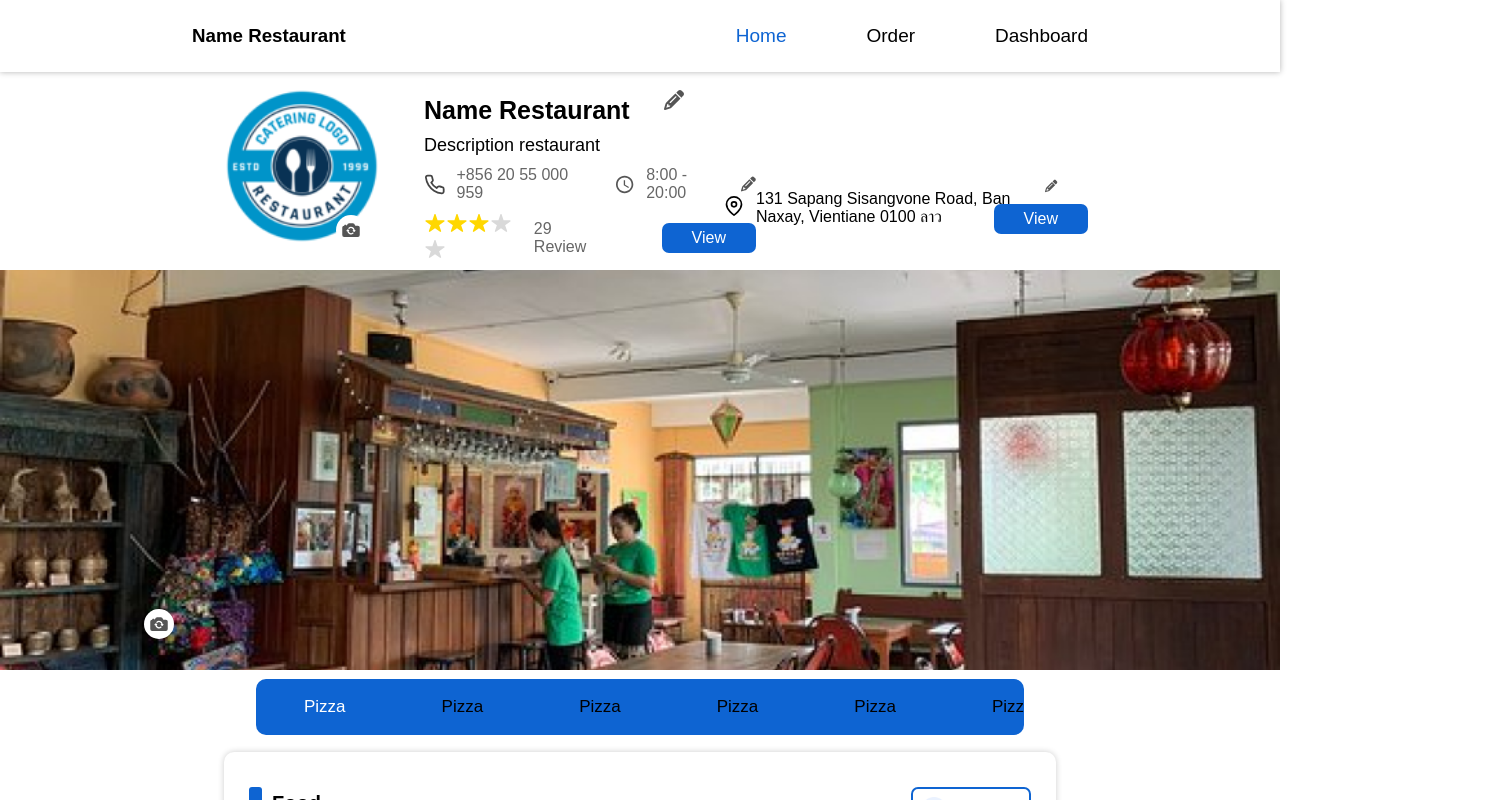
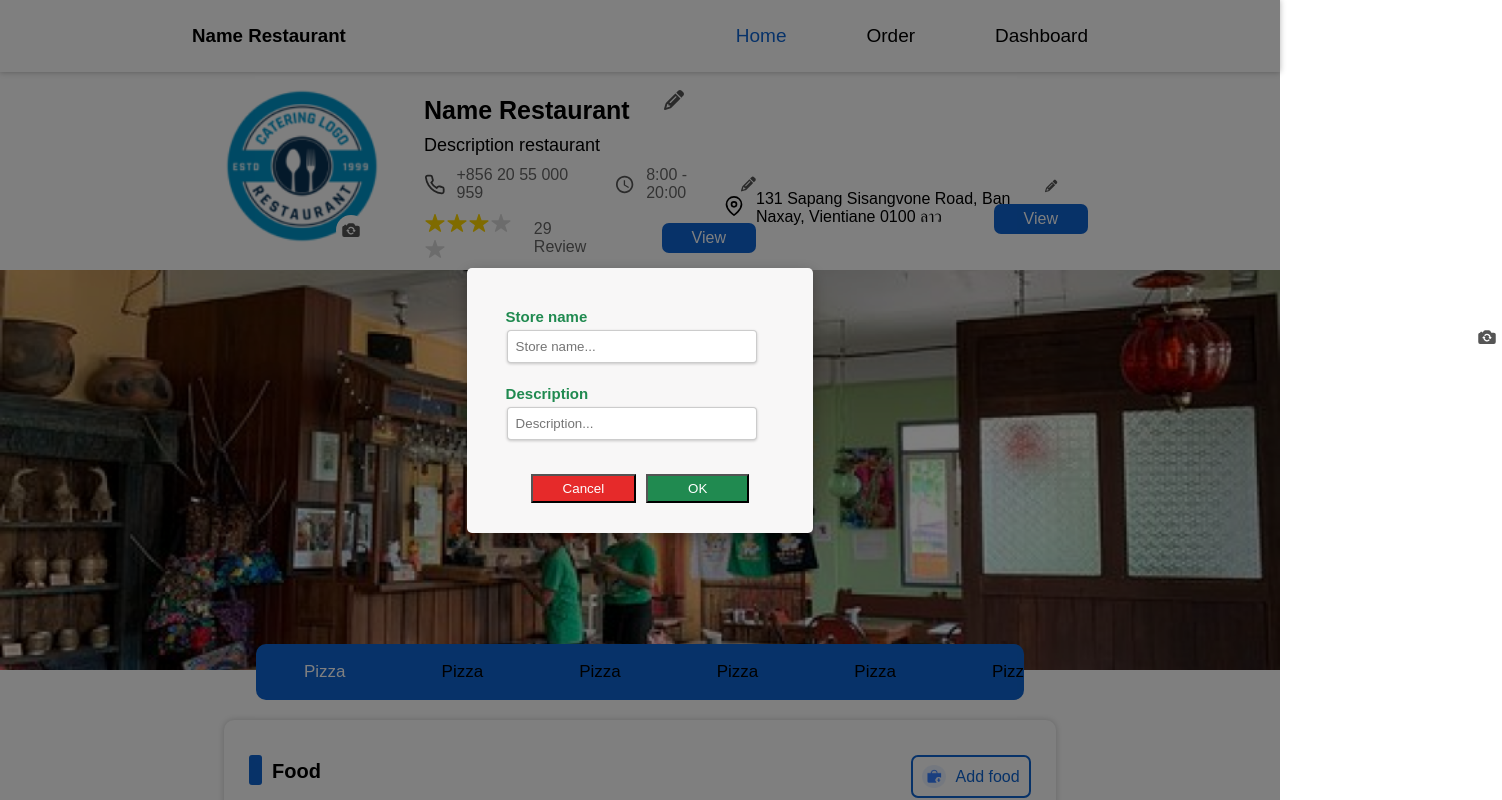
Before and after one commit to seonekr/restaurant, a React (Vite) app: page /mainpage in a window 1280 px wide. Both pictures are taken after a click on the icon 674 px from the left and 100 px from the top of the page. Shown: the top 800 px of the page, 1502 px wide, since content can reach past the window. Built offline with nearby package versions, Linux system fonts and the light colour scheme.

Commit message:
itemfood+mainpage and css both

```diff
--- a/src/owner/page/Itemfood.jsx
+++ b/src/owner/page/Itemfood.jsx
@@ -7,6 +7,7 @@ import { IoClose } from "react-icons/io5";
 import { FaPlus, FaMinus } from "react-icons/fa6";
 import { IoCartOutline } from "react-icons/io5";
 import iconshoppin1 from "../../img/iconshoppin1.png";
+import { FaPencil } from "react-icons/fa6";
 
 function Itemfood() {
   const products = [
@@ -81,14 +82,25 @@ function Itemfood() {
   const handleOptionChange = (event) => {
     setSelectedOption(event.target.value);
   };
+
+  const [isOpen, setIsOpen] = useState(false);
+
+  const togglePopup = () => {
+    setIsOpen(!isOpen);
+  };
+  const togglePopup2 = () => {
+    setIsOpen(!isOpen);
+  };
   return (
     <>
-      <div className="food_container_box">
+      <div className="food_container_box-main">
         <div className="poster_food">
           <div className="filter">
             <div></div>
+
             <h3>Food</h3>
           </div>
+
           <div>
             <Link to="/addfood" className="boxAdd_food_btn">
               <img src={iconshoppin1} alt="" />
@@ -102,12 +114,26 @@ function Itemfood() {
             <Link to="#" className="box_itemFood" key={product.id}>
               <div className="box_itemFood_item" onClick={toggleisPopupfood}>
                 <img src={product.image} alt="" />
+
                 <div className="txt_boxDescription">
-                  <p>{product.name}</p>
+                  <div>
+                    <p>
+                      {product.name}
+                      <FaPencil
+                        className="iconnEdit-food-name"
+                        onClick={togglePopup}
+                      />
+                    </p>
+                  </div>
+
                   {/* <p>{product.description}</p> */}
-                  <p>Price: ${product.price}</p>
+                  <p>
+                    Price: ${product.price}
+                    <FaPencil className="iconnEdit-food-price" onClick={togglePopup}/>
+                  </p>
                 </div>
               </div>
+
               <Link
                 to="#"
                 className="icon_addcartTo"
@@ -118,12 +144,44 @@ function Itemfood() {
             </Link>
           ))}
         </div>
+
         {cart.map((item) => (
           <div className="box_addTocart_content">
             <div> 1 View cart {item.price}</div>
           </div>
         ))}
       </div>
+
+      {isOpen && (
+        <div className="popup">
+          <div className="popup-content">
+            <div className="">
+            <h2>Add product name</h2>
+            <input type="text" placeholder="Name..." className="text-input-name"/>
+            <div className="btn-popup">
+            <button onClick={togglePopup} className="btn-cancel">Cancel</button>
+            <button className="btn-ok">OK</button>
+            </div>
+            </div>
+          </div>
+        </div>
+      )}
+
+
+{isOpen && (
+        <div className="popup">
+          <div className="popup-content">
+            <div className="">
+            <h2>Add Price name</h2>
+            <input type="text" placeholder="Name..." className="text-input-name"/>
+            <div className="btn-popup">
+            <button onClick={togglePopup2} className="btn-cancel">Cancel</button>
+            <button className="btn-ok">OK</button>
+            </div>
+            </div>
+          </div>
+        </div>
+      )}
 
       {isPopupfood && (
         <div className="background_popup_box">
--- a/src/owner/page/Mainpage.jsx
+++ b/src/owner/page/Mainpage.jsx
@@ -1,5 +1,5 @@
 import "./css/mainpage.css";
-import React from "react";
+import React, { useState } from "react";
 import Menubar from "./Menubar";
 import Itemfood from "./Itemfood";
 import logo2 from "../../img/logo2.png";
@@ -12,55 +12,62 @@ import { IoIosStar } from "react-icons/io";
 import { IoCameraReverse } from "react-icons/io5";
 import { FaPencil } from "react-icons/fa6";
 
+const Mainpage = () => {
+  const [isOpen, setIsOpen] = useState(false);
 
+  const togglePopup = () => {
+    setIsOpen(!isOpen);
+  };
+  // //PopUp box add name
+  // const [isPopupname, setPopupname] = useState(false);
 
+  // // const togglePopupname = () => {
+  // //     setPopupname(!isPopupname);
+  // // };
 
-const Mainpage = () => {
+  //    //PopUp box Delete
+  //    const [isPopupDelete, setPopupDelete] = useState(false);
 
-    //  //PopUp box Delete
-    //  const [isPopupDelete, setPopupDelete] = useState(false);
+  //    const handleDelete = () => {
+  //        setPopupDelete(!isPopupDelete);
+  //    };
 
-    //  const handleDelete = () => {
-    //      setPopupDelete(!isPopupDelete);
-    //  };
+  //    //PopUp box add image
+  //    const [isPopupimage, setPopupimage] = useState(false);
 
-    //  //PopUp box add image
-    //  const [isPopupimage, setPopupimage] = useState(false);
+  //   //  const togglePopupimage = () => {
+  //   //      setPopupimage(!isPopupimage);
+  //   //  };
 
-    //  const togglePopupimage = () => {
-    //      setPopupimage(!isPopupimage);
-    //  };
+  //   //  //PopUp box add name
 
-    //  //PopUp box add name
-    //  const [isPopupname, setPopupname] = useState(false);
+  //   //  const togglePopupname = () => {
+  //   //      setPopupname(!isPopupname);
+  //   //  };
 
-    //  const togglePopupname = () => {
-    //      setPopupname(!isPopupname);
-    //  };
+  //   //  //PopUp box add price
+  //   //  const [isPopupprice, setPopupprice] = useState(false);
 
-    //  //PopUp box add price
-    //  const [isPopupprice, setPopupprice] = useState(false);
+  //   //  const togglePopupprice = () => {
+  //   //      setPopupprice(!isPopupprice);
+  //   //  };
+  //   //  //PopUp box add category
+  //   //  const [isPopupcategory, setPopupcategory] = useState(false);
 
-    //  const togglePopupprice = () => {
-    //      setPopupprice(!isPopupprice);
-    //  };
-    //  //PopUp box add category
-    //  const [isPopupcategory, setPopupcategory] = useState(false);
+  //   //  const togglePopupcategory = () => {
+  //   //      setPopupcategory(!isPopupcategory);
+  //   //  };
+  //   //  //PopUp box add description
+  //   //  const [isPopupdescription, setPopupdescription] = useState(false);
 
-    //  const togglePopupcategory = () => {
-    //      setPopupcategory(!isPopupcategory);
-    //  };
-    //  //PopUp box add description
-    //  const [isPopupdescription, setPopupdescription] = useState(false);
-
-    //  const togglePopupdescription = () => {
-    //      setPopupdescription(!isPopupdescription);
-    //  };
+  //   //  const togglePopupdescription = () => {
+  //   //      setPopupdescription(!isPopupdescription);
+  //   //  };
   return (
     <div className="container_boxhomepage">
       <div className="container_boxHeaderAt_store2">
-        <div >
-          <img src={logo2} className="logo_box_homepage"/>
+        <div>
+          <img src={logo2} className="logo_box_homepage" />
           <div className="iconnChangeImage">
             <IoCameraReverse />
           </div>
@@ -68,13 +75,30 @@ const Mainpage = () => {
         <div className="box_heardOfGrooup2">
           <div className="header_box_of_header-main">
             <div className="description_header-main">
-              <h3>Name Restaurant
+              <h3>
+                Name Restaurant
                 <div>
-              <div className="iconnChangeImageEditname">
-              <FaPencil/>
+                  {/* <div>
+                    <button onClick={togglePopup}>Open Popup</button>
+                    {isOpen && (
+                      <div className="popup">
+                        <div className="popup-content">
+                          <h2>Add product name</h2>
+                          <input type="text" placeholder="Name..." />
+                          <button onClick={togglePopup}>Cancel</button>
+                          <button>OK</button>
                         </div>
                       </div>
+                    )}
+                  </div> */}
+                  <>
+                  <div className="iconnChangeImageEditname">
+                    <FaPencil onClick={togglePopup}/>
 
+                  </div>
+                  </>
+
+                </div>
               </h3>
               <p>Description restaurant</p>
             </div>
@@ -114,16 +138,12 @@ const Mainpage = () => {
             <div className="header_contact_details">
               <div className="contact_head_Boxdetails3">
                 <FiMapPin className="iconnDetails_head-map" />
-                <p>131 Sapang  Sisangvone Road,
-                Ban Naxay, Vientiane 0100 ลาว</p>
-
+                <p>131 Sapang Sisangvone Road, Ban Naxay, Vientiane 0100 ลาว</p>
               </div>
               <FaPencil className="iconEdit_store2" />
               <Link to="/addressMap" className="switch_btn2">
-
                 View
               </Link>
-
             </div>
           </div>
         </div>
@@ -131,22 +151,59 @@ const Mainpage = () => {
 
       <div className="container_boxHeaderAt_store">
         <div className="box_banner_content">
-          <img src={banner} className="logo-banner" />     <div className="iconnImagebanner">
+          <img src={banner} className="logo-banner" />{" "}
+          <div className="iconnImagebanner">
             <IoCameraReverse />
           </div>
-          <div className="container_boxcategory">
-            <Link className="link_categor_l activeCategory" to="#">Pizza</Link>
-            <Link className="link_categor_l" to="#">Pizza</Link>
-            <Link className="link_categor_l" to="#">Pizza</Link>
-            <Link className="link_categor_l" to="#">Pizza</Link>
-            <Link className="link_categor_l" to="#">Pizza</Link>
-            <Link className="link_categor_l" to="#">Pizza</Link>
+          <div className="container_boxcategory-main">
+            <Link className="link_categor_l activeCategory" to="#">
+              Pizza
+            </Link>
+            <Link className="link_categor_l" to="#">
+              Pizza
+            </Link>
+            <Link className="link_categor_l" to="#">
+              Pizza
+            </Link>
+            <Link className="link_categor_l" to="#">
+              Pizza
+            </Link>
+            <Link className="link_categor_l" to="#">
+              Pizza
+            </Link>
+            <Link className="link_categor_l" to="#">
+              Pizza
+            </Link>
           </div>
         </div>
       </div>
 
       <Itemfood />
       <Menubar />
+
+
+      {isOpen && (
+        <div className="popup1">
+          <div className="popup-content1">
+            <div className="box-storename">
+            <h2>Store name</h2>
+            <input type="text" placeholder="Store name..." className="text-input-name1"/>
+            </div>
+            <div className="box-storedes">
+            <h2>Description</h2>
+            <input type="text" placeholder="Description..." className="text-input-name1"/>
+            </div>
+
+            <div className="btn-popup">
+            <button onClick={togglePopup} className="btn-cancel1">Cancel</button>
+            <button className="btn-ok1">OK</button>
+
+
+            </div>
+          </div>
+        </div>
+      )}
+
     </div>
   );
 };
--- a/src/owner/page/css/itemfood.css
+++ b/src/owner/page/css/itemfood.css
@@ -1,6 +1,6 @@
-.food_container_box {
+.food_container_box-main {
     width: 65%;
-    margin: 3rem auto 4rem auto;
+    margin: 1rem auto 4rem auto;
     padding: 25px;
     position: relative;
     border-radius: 10px;
@@ -124,3 +124,75 @@
         text-decoration: none;
         color: #0E64D2;
 }
+
+
+.iconnEdit-food-name {
+    justify-content: center;
+    align-items: center;
+    color: #555;
+    cursor: pointer;
+
+    position: relative;
+    left: 3.8rem;
+}
+.iconnEdit-food-price {
+    position: relative;
+    left: 2.9rem;
+    color: #555;
+}
+/* Popup */
+
+
+  .popup {
+    position: fixed;
+    top: 0;
+    left: 0;
+    width: 100%;
+    height: 100%;
+    background-color: rgba(0,0,0,0.5);
+    display: flex;
+    justify-content: center;
+    align-items: center;
+  }
+
+  .popup-content {
+    background-color: rgb(248, 247, 247);
+    padding: 0px 4rem 30px 4rem;
+    border-radius: 5px;
+    box-shadow: 0 5px 15px rgba(0,0,0,0.3);
+  }
+  .popup-content h2{
+    color: #208a50;
+    text-align: center;
+    margin-bottom: 20px;
+    font-size: 18px;
+  }
+.btn-popup{
+    display: flex;
+    justify-content: center;
+    align-items: center;
+    margin-top: 4.5rem;
+}
+.btn-cancel{
+    margin-right: 10px;
+    background-color: #e62a2a;
+    color: #FFF;
+    padding: 5px 20px;
+    cursor: pointer;
+
+}
+.btn-ok{
+    background-color: #208a50;
+    color: #FFF;
+    padding: 5px 30px;
+    cursor: pointer;
+
+}
+.text-input-name{
+    position: fixed;
+    padding: 20px;
+    display: flex;
+    align-items: center;
+    justify-items: center;
+    margin-left: -2.5rem;
+}
--- a/src/owner/page/css/mainpage.css
+++ b/src/owner/page/css/mainpage.css
@@ -110,7 +110,7 @@
 
 /* Category */
 
-.container_boxcategory {
+.container_boxcategory-main {
     margin: 0;
     max-width: 60%;
     min-width: 40%;
@@ -120,7 +120,7 @@
     align-items: center;
     position: absolute;
     gap: 6rem;
-    bottom: -15%;
+    bottom: -6%;
     left: 50%;
     transform: translate(-50%, -50%);
     border-radius: 10px;
@@ -175,8 +175,8 @@
     cursor: pointer;
 }
 .iconnImagebanner{
-    bottom: 65px;
-    left: 9rem;
+    bottom: 22rem;
+    left: 92rem;
     position: relative;
     background-color: #fff;
     width: 30px;
@@ -213,6 +213,7 @@
     font-size: 20px;
     margin-bottom: 50px;
     margin-right: -5rem;
+    cursor: pointer;
 }
 .iconnDetails_head-map{
     margin-left: -2rem;
@@ -233,3 +234,74 @@
     height: 20px;
     margin-top: -40px;
 }
+
+/* Popup */
+.popup1 {
+    position: fixed;
+    top: 0;
+    left: 0;
+    width: 100%;
+    height: 100%;
+    background-color: rgba(0,0,0,0.5);
+    display: flex;
+    justify-content: center;
+    align-items: center;
+  }
+
+  .popup-content1 {
+    background-color: rgb(248, 247, 247);
+    padding: 0px 4rem 30px 4rem;
+    border-radius: 5px;
+    box-shadow: 0 5px 15px rgba(0,0,0,0.3);
+  }
+  .popup-content1 h2{
+    position: relative;
+    color: #208a50;
+    text-align: start;
+    margin-bottom: 20px;
+    font-size: 15px;
+  }
+.btn-popup{
+    display: flex;
+    justify-content: center;
+    align-items: center;
+    margin-top: 4.5rem;
+}
+.btn-cancel1{
+    margin-right: 10px;
+    background-color: #e62a2a;
+    color: #FFF;
+    padding: 5px 30px;
+    cursor: pointer;
+
+
+}
+.btn-ok1{
+    background-color: #208a50;
+    color: #FFF;
+    padding: 5px 40px;
+    cursor: pointer;
+
+}
+.text-input-name1{
+    position: fixed;
+    padding: 20px;
+    display: flex;
+    align-items: center;
+    justify-items: center;
+    margin-left: -1.5rem;
+}
+.box-storename{
+   margin-bottom: 60px ;
+}
+.box-storename h2{
+    text-align: start;
+    margin-bottom: 5px;
+    margin-left: -25px;
+ }
+
+ .box-storedes h2{
+    text-align: start;
+    margin-bottom: 5px;
+    margin-left: -25px;
+ }
```
Lines whose indentation alone changed are shown as unchanged.
